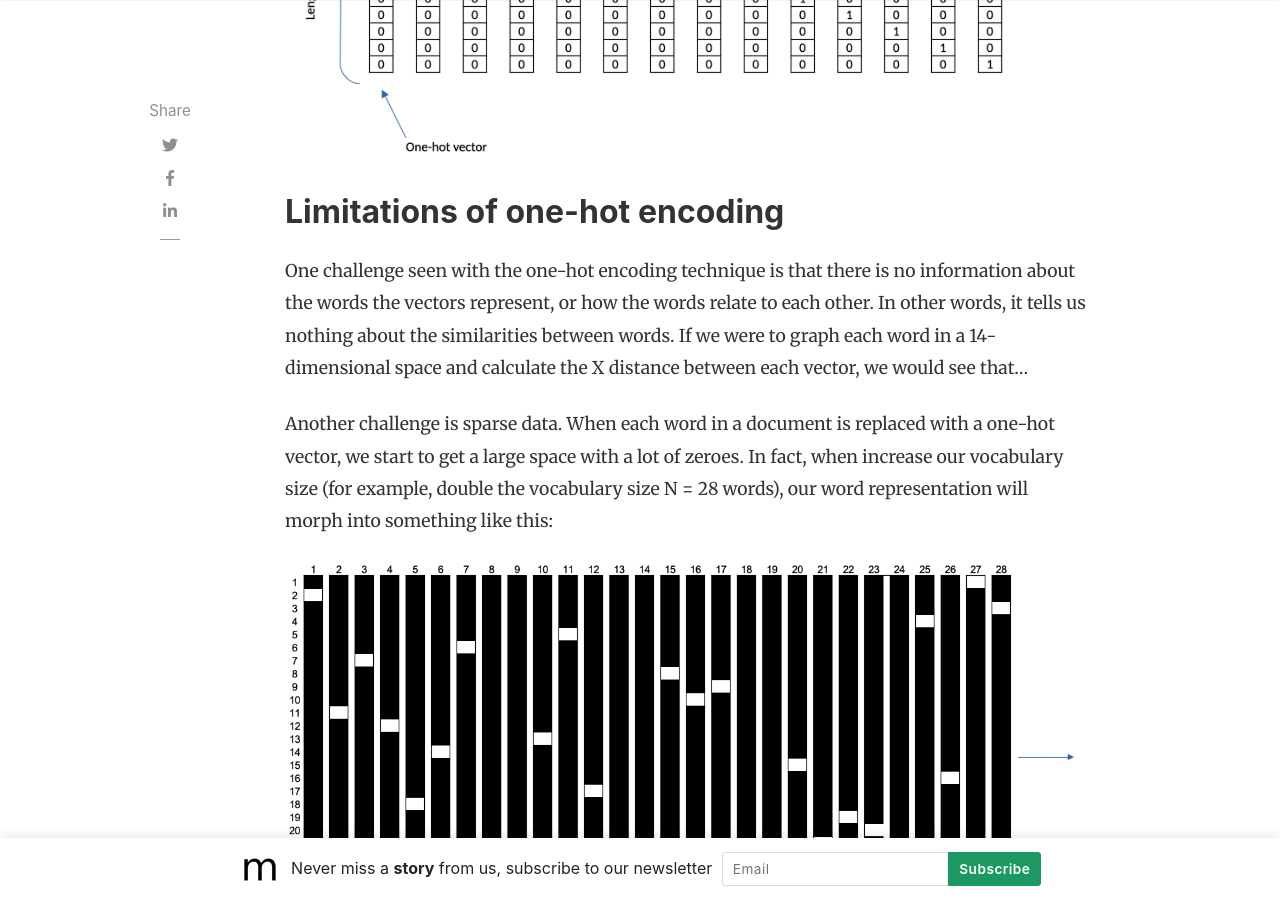
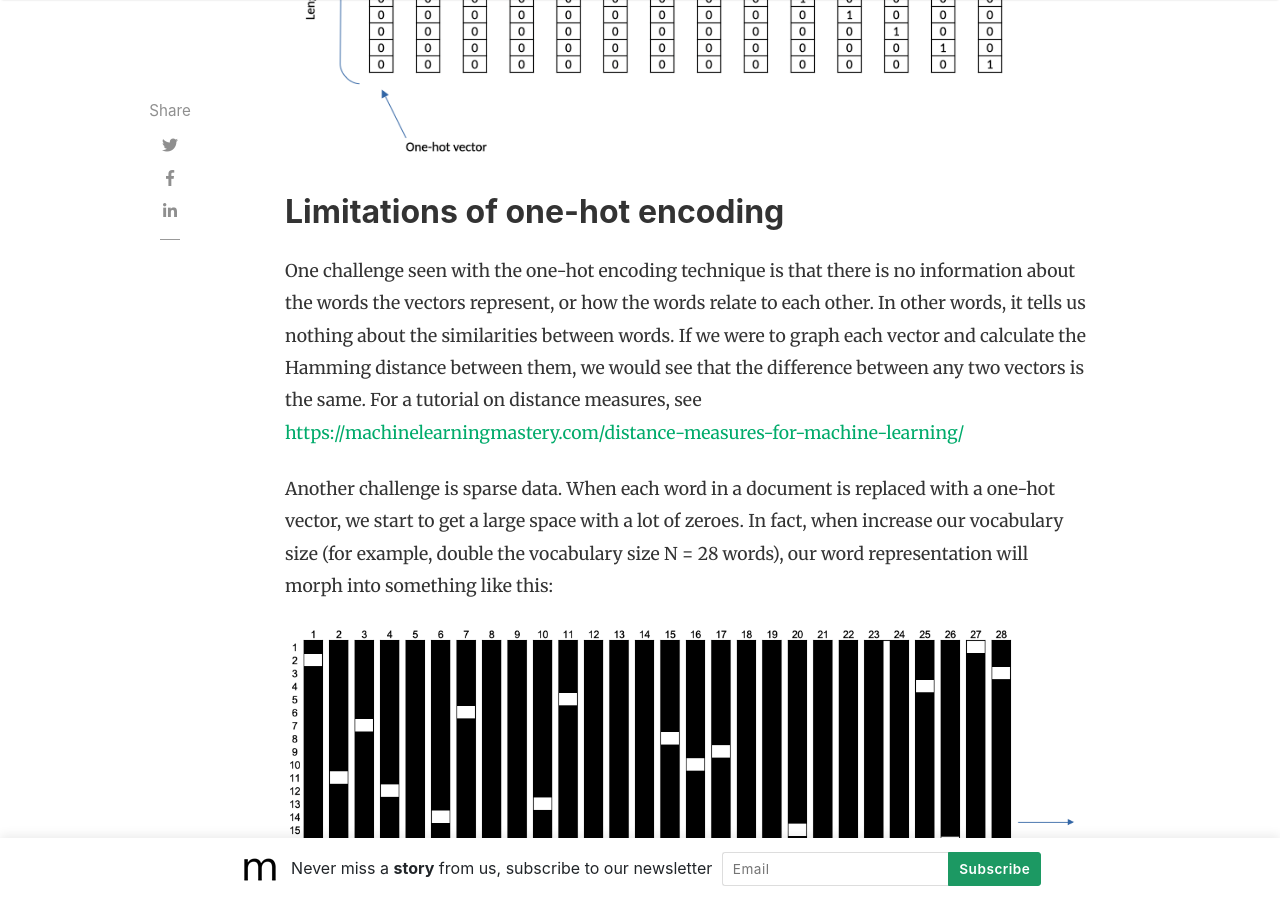
Before and after one commit to slsu0424/slsu0424.github.io, a Jekyll site: the page built from _posts/2023-07-27-test.md, in a window 1280 px wide and 900 px high, scrolled down 4178 px. Built offline with Jekyll 4.4.1, drawn with Linux system fonts in a browser that asks for light colours; nearby versions of some CDN libraries; comment, search, counter and statistics services are not loaded; some of the changed text lies outside the part shown.

Commit message:
Update 2023-07-27-test.md

```diff
--- a/_posts/2023-07-27-test.md
+++ b/_posts/2023-07-27-test.md
@@ -55,7 +55,7 @@ Each word is represented as a one-hot vector with a length equal to the size of
 
 ## Limitations of one-hot encoding
 
-One challenge seen with the one-hot encoding technique is that there is no information about the words the vectors represent, or how the words relate to each other.  In other words, it tells us nothing about the similarities between words.  If we were to graph each word in a 14-dimensional space and calculate the X distance between each vector, we would see that...
+One challenge seen with the one-hot encoding technique is that there is no information about the words the vectors represent, or how the words relate to each other.  In other words, it tells us nothing about the similarities between words.  If we were to graph each vector and calculate the Hamming distance between them, we would see that the difference between any two vectors is the same.  For a tutorial on distance measures, see <https://machinelearningmastery.com/distance-measures-for-machine-learning/>
 
 
 Another challenge is sparse data.  When each word in a document is replaced with a one-hot vector, we start to get a large space with a lot of zeroes.  In fact, when increase our vocabulary size (for example, double the vocabulary size N = 28 words), our word representation will morph into something like this:
@@ -83,6 +83,7 @@ In closing, we demonstrated
 + <https://www.tensorflow.org/text/guide/word_embeddings>
 + <https://medium.com/intelligentmachines/word-embedding-and-one-hot-encoding-ad17b4bbe111>
 + <https://builtin.com/data-science/curse-dimensionality>
++ <https://machinelearningmastery.com/distance-measures-for-machine-learning/>
 
 ## Writing code blocks
 
```
